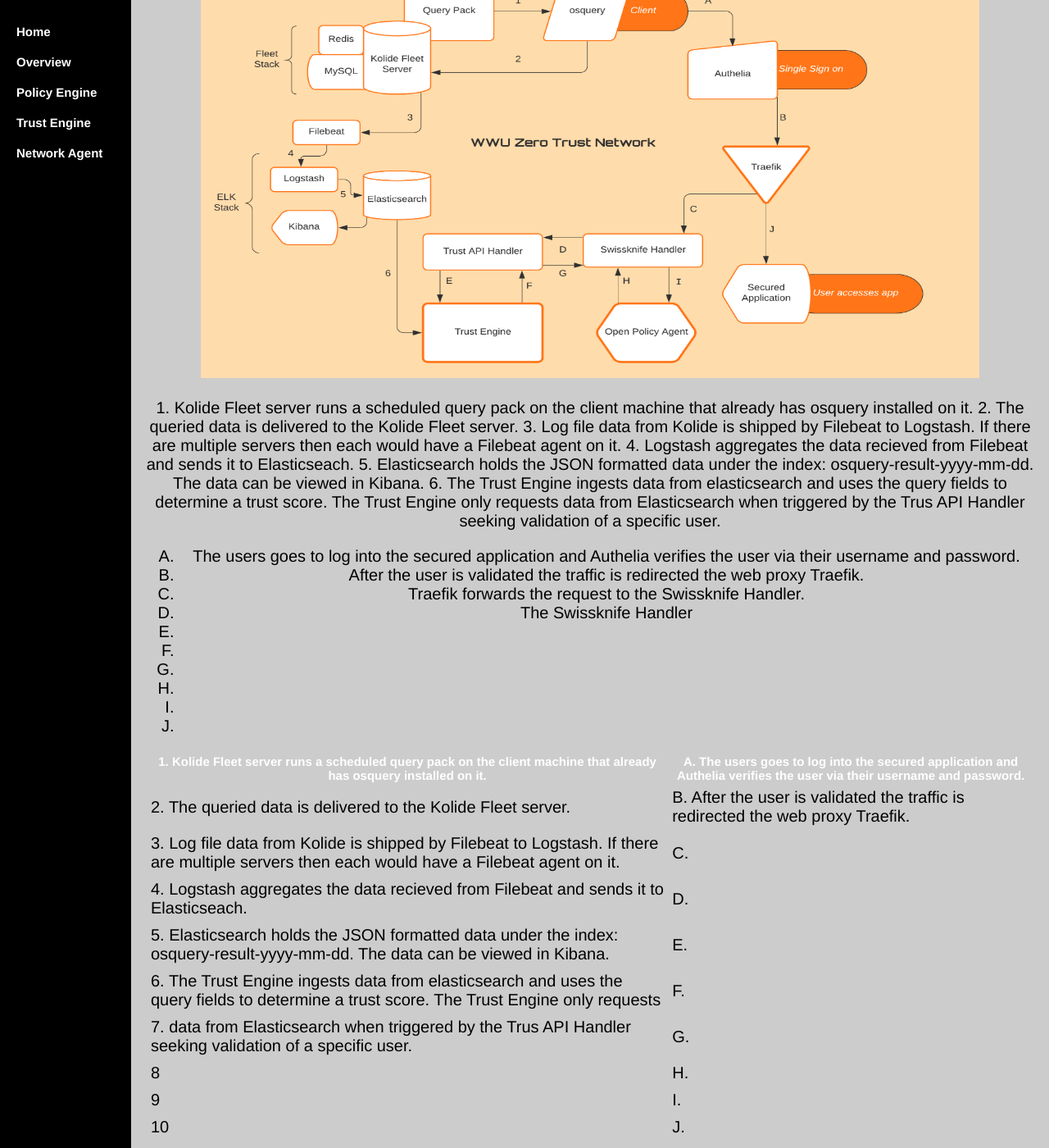
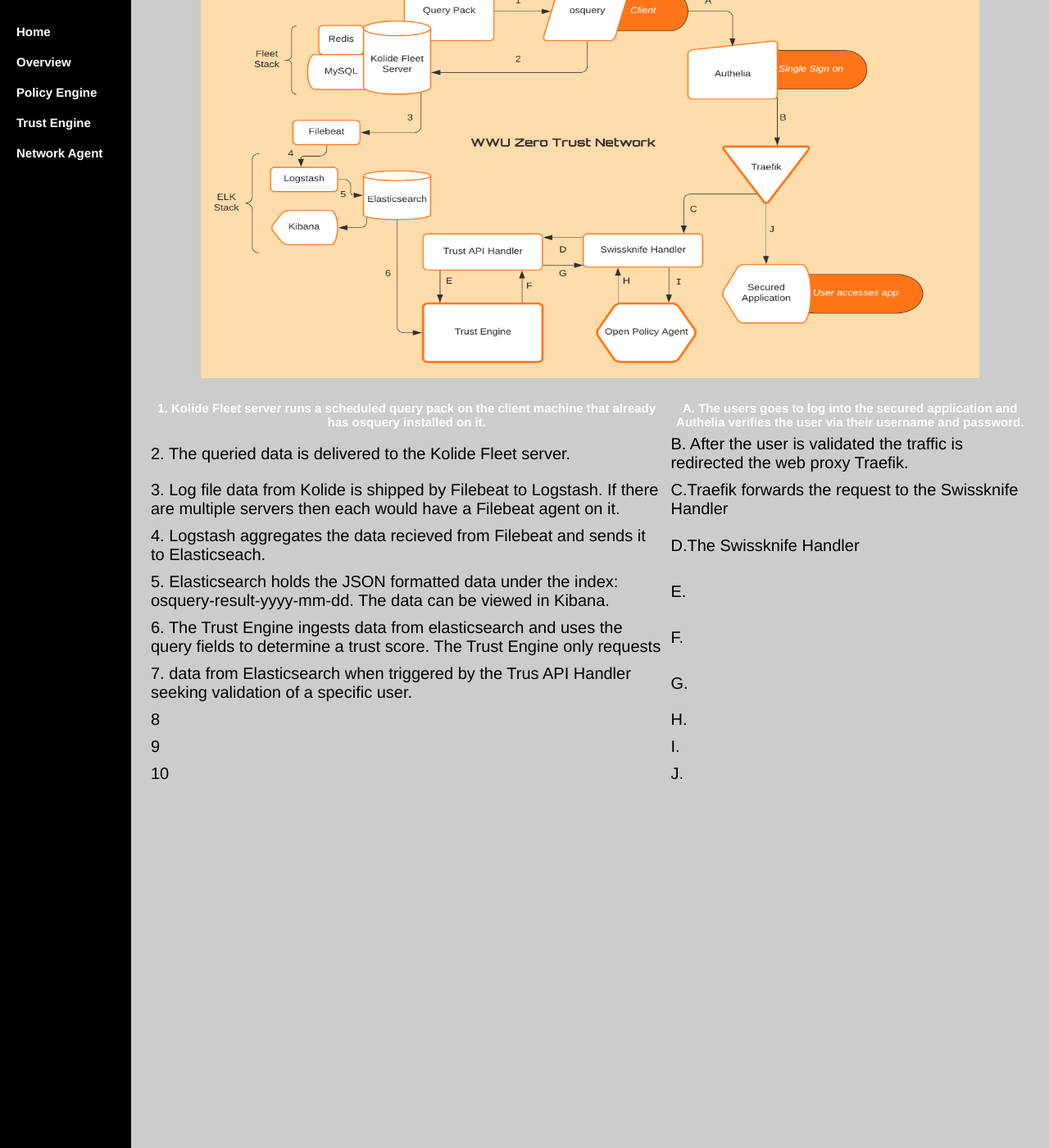
Before and after one commit to WWUZeroTrust/WWUZeroTrust.github.io, a Jekyll site: the page Documentation/index.html, which Jekyll copies as it is, in a window 1280 px wide and 1400 px high, scrolled down 785 px. Shown: the whole window at 82% size. Built offline with Jekyll 4.4.1, drawn with Linux system fonts in a browser that asks for light colours.

Commit message:
Update index.html

```diff
--- a/Documentation/index.html
+++ b/Documentation/index.html
@@ -97,37 +97,11 @@
 	<p><center>
   		<img src="/image/Flowchart.png" alt="hi" class="inline" height="500" width="950"/>
 	</p>
-		1. Kolide Fleet server runs a scheduled query pack on the client machine that already has osquery installed on it.
-
-		2. The queried data is delivered to the Kolide Fleet server.
-
-		3. Log file data from Kolide is shipped by Filebeat to Logstash. If there are multiple servers then each would have a Filebeat agent on it.
-
-		4. Logstash aggregates the data recieved from Filebeat and sends it to Elasticseach.
-
-		5. Elasticsearch holds the JSON formatted data under the index: osquery-result-yyyy-mm-dd. The data can be viewed in Kibana.
-
-		6. The Trust Engine ingests data from elasticsearch and uses the query fields to determine a trust score. The Trust Engine only requests
-		data from Elasticsearch when triggered by the Trus API Handler seeking validation of a specific user.
-
-
-	<ol type="A">
- 		<li> The users goes to log into the secured application and Authelia verifies the user via their username and password.</li>
-  		<li> After the user is validated the traffic is redirected the web proxy Traefik.</li>
-   		<li> Traefik forwards the request to the Swissknife Handler.</li>
-   		<li> The Swissknife Handler </li>
-   		<li></li>
-   		<li></li>
-  		<li></li>
-  		<li></li>
-  	 	<li></li>
-  		<li></li>
-	</ol>
 	<table class="tableizer-table">
 <thead><tr class="tableizer-firstrow"><th>1. Kolide Fleet server runs a scheduled query pack on the client machine that already has osquery installed on it.</th><th>A. The users goes to log into the secured application and Authelia verifies the user via their username and password.</th></tr></thead><tbody>
  <tr><td>2. The queried data is delivered to the Kolide Fleet server.</td><td>B. After the user is validated the traffic is redirected the web proxy Traefik.</td></tr>
- <tr><td>3. Log file data from Kolide is shipped by Filebeat to Logstash. If there are multiple servers then each would have a Filebeat agent on it.</td><td>C.</td></tr>
- <tr><td>4. Logstash aggregates the data recieved from Filebeat and sends it to Elasticseach.</td><td>D.</td></tr>
+ <tr><td>3. Log file data from Kolide is shipped by Filebeat to Logstash. If there are multiple servers then each would have a Filebeat agent on it.</td><td>C.Traefik forwards the request to the Swissknife Handler</td></tr>
+ <tr><td>4. Logstash aggregates the data recieved from Filebeat and sends it to Elasticseach.</td><td>D.The Swissknife Handler</td></tr>
  <tr><td>5. Elasticsearch holds the JSON formatted data under the index: osquery-result-yyyy-mm-dd. The data can be viewed in Kibana.</td><td>E.</td></tr>
  <tr><td>6. The Trust Engine ingests data from elasticsearch and uses the query fields to determine a trust score. The Trust Engine only requests</td><td>F.</td></tr>
  <tr><td>7. data from Elasticsearch when triggered by the Trus API Handler seeking validation of a specific user.</td><td>G.</td></tr>
```
